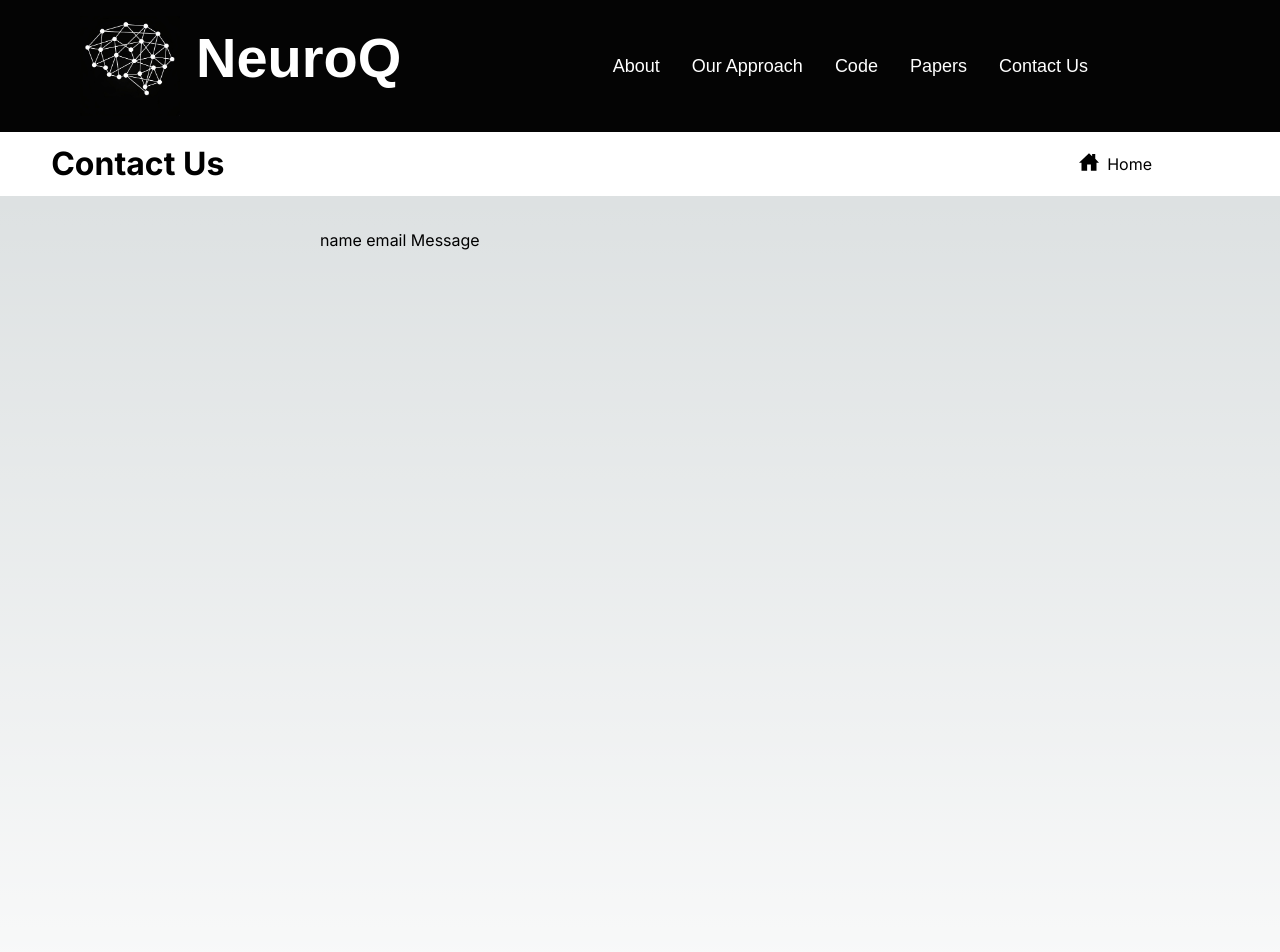
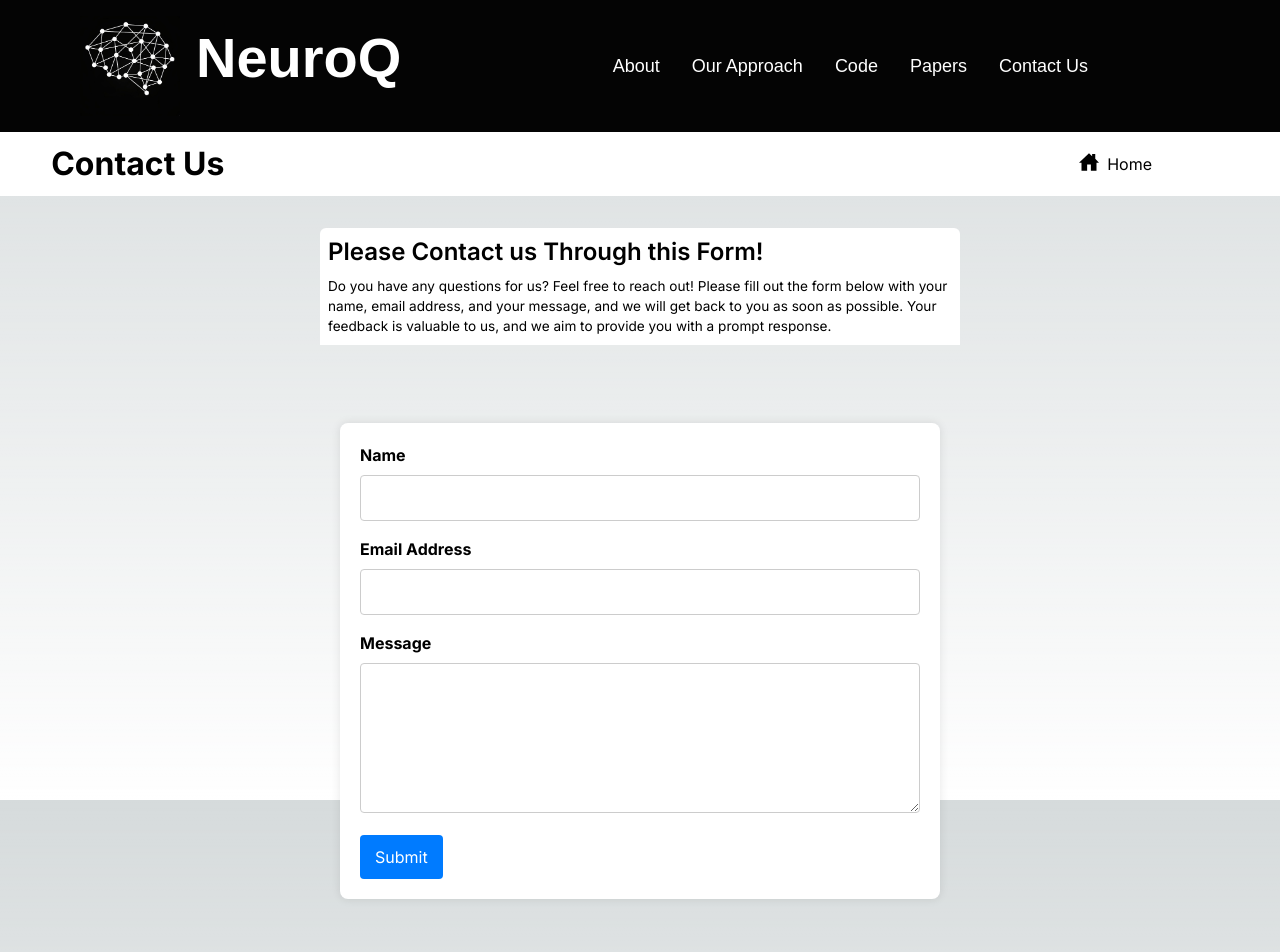
Before and after one commit to leejeff0319/NeuroInsight_TFJS, a Next.js app: page /contact in a window 1280 px wide. Shown: the top 952 px of the page. Built offline with nearby package versions, Linux system fonts and the light colour scheme.

Commit message:
added a simple contact form. might redo later

```diff
--- a/app/contact/page.tsx
+++ b/app/contact/page.tsx
@@ -1,6 +1,6 @@
 import Link from "next/link";
 import { IoHomeSharp } from "react-icons/io5";
-
+import Contact from "../../components/Contact";
 
 export default function Home() {
   return (
@@ -16,15 +16,15 @@ export default function Home() {
       <div className="min-h-screen w-full">
 
         {/* Intro */}
-        <div className="grid grid-cols-12">
+        <div className="grid grid-cols-12 ">
           <div className="w-full col-start-4 col-end-10">
-            name
-            email
-            Message
+            <h2 className="bg-white pt-2 pr-2 pl-2 rounded-t-md text-lg sm:text-lg md:text-lg lg:text-xl xl:text-2xl font-semibold">Please Contact us Through this Form!</h2>
+            <p className="bg-white p-2  profile-about"> Do you have any questions for us? Feel free to reach out!  Please fill out the form below with your name, email address,
+            and your message, and we will get back to you as soon as possible. Your feedback is valuable to us, and we aim to provide you with a prompt response.</p>
+            <Contact />
           </div>
         </div>
       </div>
-
     </main>
   );
 }
--- a/app/globals.css
+++ b/app/globals.css
@@ -444,3 +444,68 @@ body {
   font-size: 0.75rem;
   margin-top: 8px;
 }
+
+/* Contact Form */
+body, html {
+  margin: 0;
+  padding: 0;
+  height: 100%;
+  font-family: Arial, sans-serif;
+}
+
+.contact-form-container {
+  display: flex;
+  justify-content: center;
+  align-items: center;
+  height: 100%;
+  /* background-color: #f9f9f9; */
+  padding: 20px;
+}
+
+.contact-form {
+  background: #fff;
+  padding: 20px;
+  border-radius: 8px;
+  box-shadow: 0 0 10px rgba(0, 0, 0, 0.1);
+  width: 100%;
+  max-width: 600px;
+}
+
+.form-label {
+  display: block;
+  margin-bottom: 8px;
+  font-weight: bold;
+}
+
+.form-input,
+.form-textarea {
+  width: 100%;
+  padding: 10px;
+  margin-bottom: 16px;
+  border: 1px solid #ccc;
+  border-radius: 4px;
+  font-size: 16px;
+}
+
+.form-textarea {
+  height: 150px;
+}
+
+.form-button {
+  background-color: #007bff;
+  color: #fff;
+  padding: 10px 15px;
+  border: none;
+  border-radius: 4px;
+  cursor: pointer;
+  font-size: 16px;
+}
+
+.form-button:disabled {
+  background-color: #aaa;
+}
+
+.form-error {
+  color: #e74c3c;
+  margin-bottom: 16px;
+}
--- /dev/null
+++ b/components/Contact.tsx
@@ -0,0 +1,72 @@
+"use client";
+
+import React from 'react';
+import { useForm, ValidationError } from '@formspree/react';
+
+function ContactForm() {
+    const [state, handleSubmit] = useForm("xwpebknk");
+    if (state.succeeded) {
+        return <p className="flex justify-center p-10 text-2xl bg-white  rounded-b-md">Thank you!</p>;
+    }
+    return (
+        <div className="contact-form-container">
+            <form onSubmit={handleSubmit} className="contact-form">
+                <label htmlFor="name" className="form-label">
+                    Name
+                </label>
+                <input
+                    id="name"
+                    type="text"
+                    name="name"
+                    className="form-input"
+                />
+                <ValidationError
+                    prefix="Name"
+                    field="name"
+                    errors={state.errors}
+                    className="form-error"
+                />
+                <label htmlFor="email" className="form-label">
+                    Email Address
+                </label>
+                <input
+                    id="email"
+                    type="email"
+                    name="email"
+                    className="form-input"
+                />
+                <ValidationError
+                    prefix="Email"
+                    field="email"
+                    errors={state.errors}
+                    className="form-error"
+                />
+                <label htmlFor="message" className="form-label">
+                    Message
+                </label>
+                <textarea
+                    id="message"
+                    name="message"
+                    className="form-textarea"
+                />
+                <ValidationError
+                    prefix="Message"
+                    field="message"
+                    errors={state.errors}
+                    className="form-error"
+                />
+                <button type="submit" disabled={state.submitting} className="form-button">
+                    Submit
+                </button>
+            </form>
+        </div>
+    );
+}
+
+function Contact() {
+    return (
+        <ContactForm />
+    );
+}
+
+export default Contact;
--- a/package.json
+++ b/package.json
@@ -9,6 +9,7 @@
     "lint": "next lint"
   },
   "dependencies": {
+    "@formspree/react": "^2.5.1",
     "@next/font": "^14.2.5",
     "@tensorflow/tfjs": "^4.20.0",
     "chart.js": "^4.4.3",
```
Also changed, not shown: 1 other file (tests, documents, lock files or other folders).
